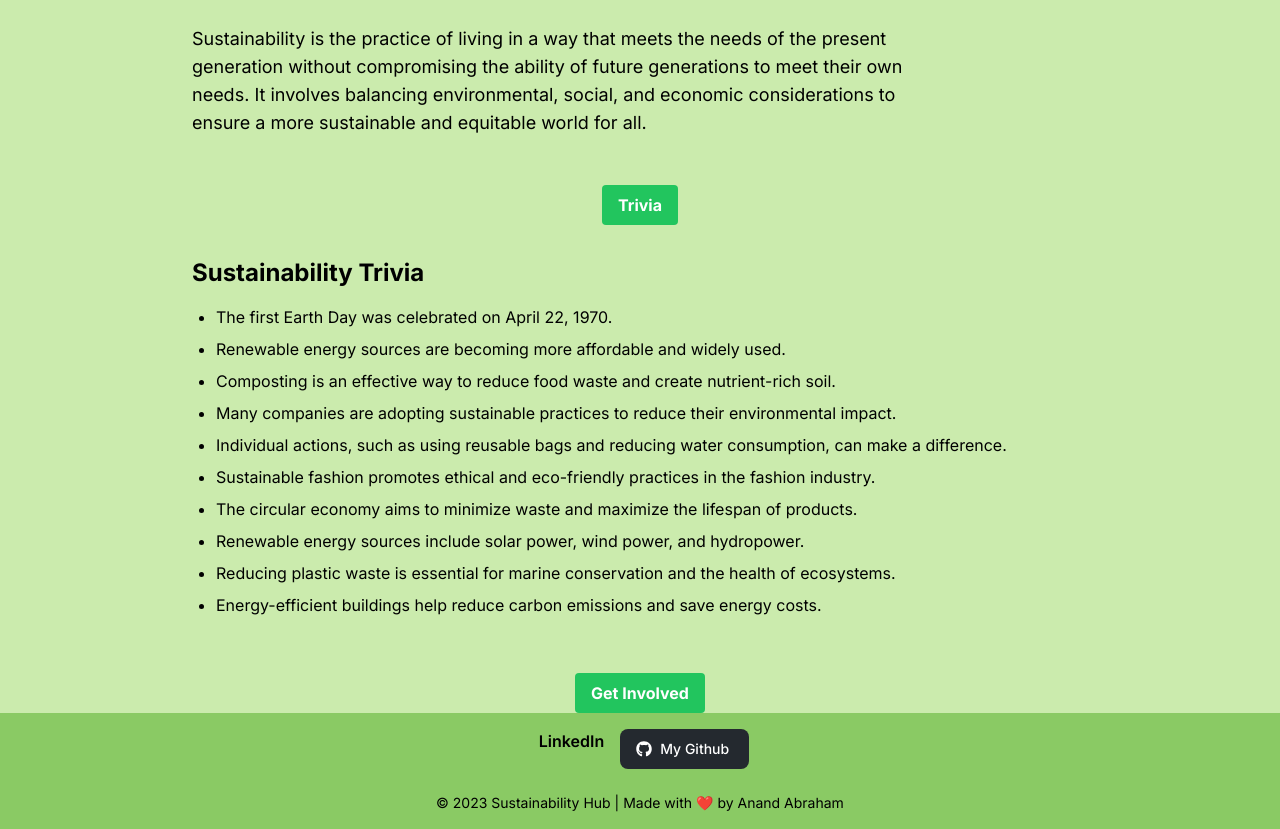
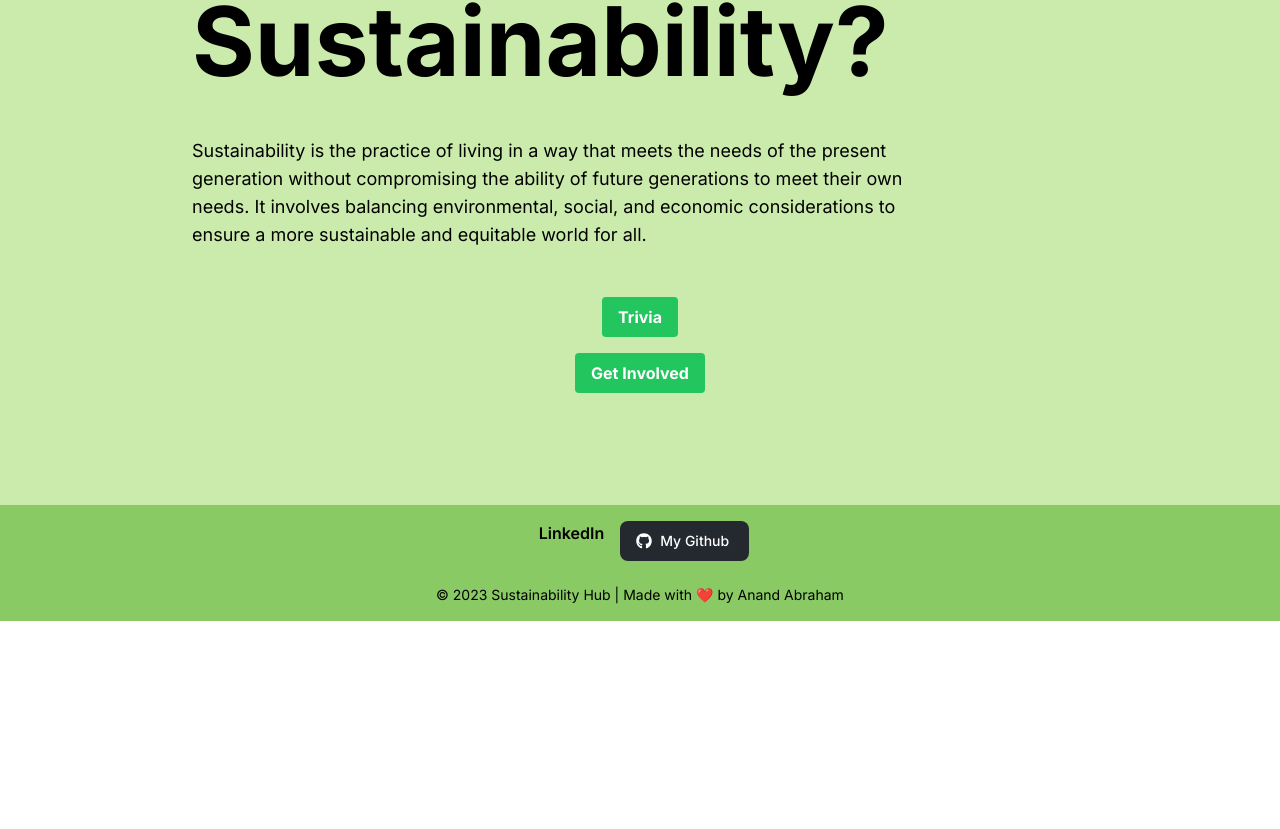
Before and after one commit to Real-Enigma/de, a Next.js app: page / in a window 1280 px wide. Shown: the part 355-1184 px from the top of the page. After the commit the page ends 976 px from the top, so only its background shows below. Built offline with nearby package versions, Linux system fonts and the light colour scheme.

Commit message:
error : fix

```diff
--- a/src/app/page.tsx
+++ b/src/app/page.tsx
@@ -4,7 +4,7 @@ import Link from "next/link";
 
 const Home = () => {
   const [showThemes, setShowThemes] = useState(false);
-  const [showTrivia, setShowTrivia] = useState(true);
+  const [showTrivia, setShowTrivia] = useState(false);
   const [showGetInvolved, setShowGetInvolved] = useState(false);
 
   const handleThemesClick = () => {
```
